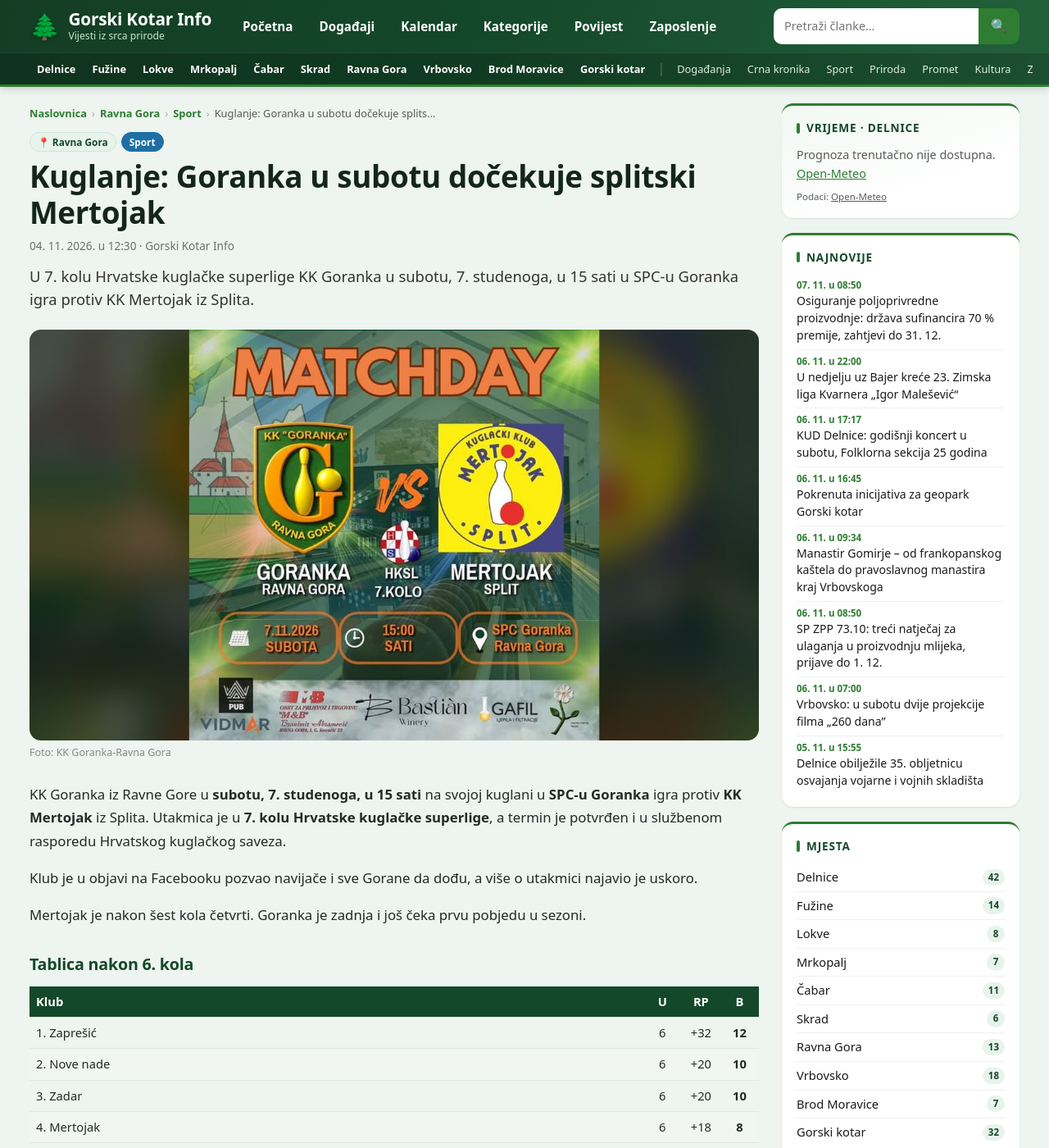
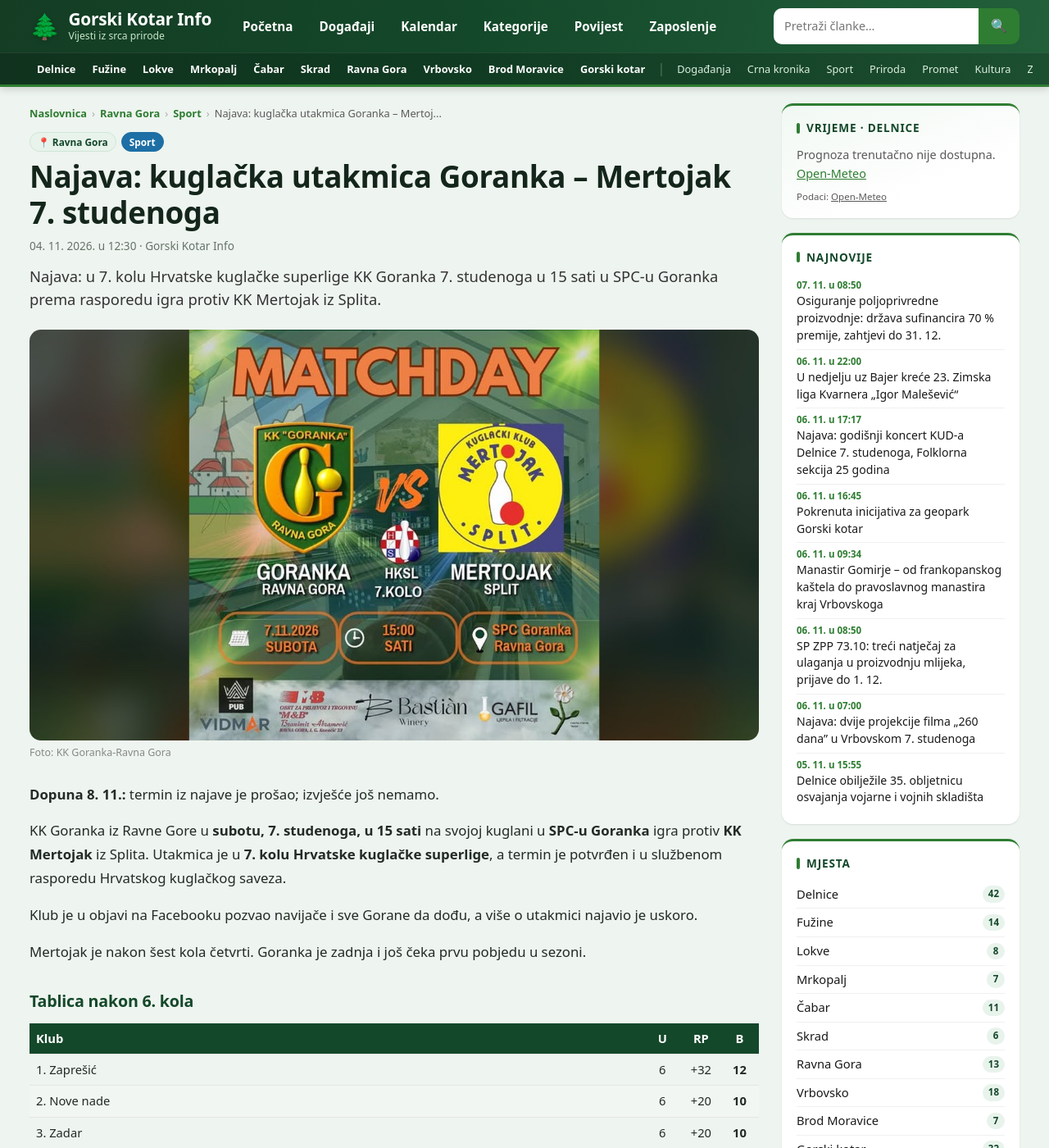
Before and after one commit to MojGK/gorski-kotar.info, a Jekyll site: the page built from _posts/2026-11-04-kuglanje-goranka-mertojak-7-kolo-hksl.md, in a window 1280 px wide and 1400 px high. Shown: the whole window at 82% size. Built offline with Jekyll 4.4.1, drawn with Linux system fonts in a browser that asks for light colours.

Commit message:
Arhivske najave 7. 11.: neutralni naslovi i dopuna (film 260 dana, KUD Delnice, Goranka–Mertojak)

```diff
--- a/_posts/2026-11-04-kuglanje-goranka-mertojak-7-kolo-hksl.md
+++ b/_posts/2026-11-04-kuglanje-goranka-mertojak-7-kolo-hksl.md
@@ -1,15 +1,17 @@
 ---
 layout: post
-title: "Kuglanje: Goranka u subotu dočekuje splitski Mertojak"
+title: "Najava: kuglačka utakmica Goranka – Mertojak 7. studenoga"
 date: 2026-11-04 12:30:00 +0100
 location: Ravna Gora
 type: Sport
 categories: [Ravna Gora, Sport]
-excerpt: "U 7. kolu Hrvatske kuglačke superlige KK Goranka u subotu, 7. studenoga, u 15 sati u SPC-u Goranka igra protiv KK Mertojak iz Splita."
+excerpt: "Najava: u 7. kolu Hrvatske kuglačke superlige KK Goranka 7. studenoga u 15 sati u SPC-u Goranka prema rasporedu igra protiv KK Mertojak iz Splita."
 image: /assets/images/kuglanje-goranka-mertojak-16x9.jpg
 image_alt: "Plakat KK Goranka za utakmicu 7. kola HKSL Goranka – Mertojak"
 image_credit: "Foto: KK Goranka-Ravna Gora"
 ---
+
+**Dopuna 8. 11.:** termin iz najave je prošao; izvješće još nemamo.
 
 KK Goranka iz Ravne Gore u **subotu, 7. studenoga, u 15 sati** na svojoj kuglani u **SPC-u Goranka** igra protiv **KK Mertojak** iz Splita. Utakmica je u **7. kolu Hrvatske kuglačke superlige**, a termin je potvrđen i u službenom rasporedu Hrvatskog kuglačkog saveza.
 
--- a/_posts/2026-11-06-kud-delnice-godisnji-koncert-7-studenoga.md
+++ b/_posts/2026-11-06-kud-delnice-godisnji-koncert-7-studenoga.md
@@ -1,15 +1,17 @@
 ---
 layout: post
-title: "KUD Delnice: godišnji koncert u subotu, Folklorna sekcija 25 godina"
+title: "Najava: godišnji koncert KUD-a Delnice 7. studenoga, Folklorna sekcija 25 godina"
 date: 2026-11-06 17:17:00 +0100
 location: Delnice
 type: Kultura
 categories: [Delnice, Kultura]
-excerpt: "U subotu 7. studenoga u 19 sati u Radničkom domu Delnice KUD Delnice priređuje godišnji koncert; ulaz je slobodan, pokrovitelj Grad Delnice. Folklorna sekcija obilježava 25, Show band Promili 20 godina."
+excerpt: "Najava: KUD Delnice najavio je godišnji koncert za 7. studenoga u 19 sati u Radničkom domu Delnice; ulaz je slobodan, pokrovitelj Grad Delnice. Folklorna sekcija obilježava 25, Show band Promili 20 godina."
 image: /assets/images/delnice-skolska-ulica.jpg
 image_alt: "Školska ulica u Delnicama, gdje se nalazi Radnički dom"
 image_credit: "Fotografija (Školska ulica, Delnice): Lan Glad / [Wikimedia Commons](https://commons.wikimedia.org/wiki/File:%C5%A0kolska_ulica,_Delnice.jpg), [CC BY-SA 4.0](https://creativecommons.org/licenses/by-sa/4.0/)"
 ---
+
+**Dopuna 8. 11.:** termin iz najave je prošao; izvješće još nemamo.
 
 **Kulturno-umjetničko društvo Delnice** u **subotu 7. studenoga u 19 sati** u **Radničkom domu** u Delnicama priprema svečani **godišnji koncert** – glazbenu i folklornu večer, javlja [Radio Gorski kotar](https://rgk.hr/kulturno-umjetnicko-drustvo-delnice-ove-subote-organizira-godisnji-koncert-uz-to-njihova-folklorna-skupina-slavi-25-godina-rada-a-20-godina-slave-clanovi-show-banda-promili/).
 
--- a/_posts/2026-11-06-vrbovsko-projekcije-filma-260-dana.md
+++ b/_posts/2026-11-06-vrbovsko-projekcije-filma-260-dana.md
@@ -1,6 +1,6 @@
 ---
 layout: post
-title: "Vrbovsko: u subotu dvije projekcije filma „260 dana”"
+title: "Najava: dvije projekcije filma „260 dana” u Vrbovskom 7. studenoga"
 date: 2026-11-06 07:00:00 +0100
 location: Vrbovsko
 type: Događanja
@@ -9,11 +9,13 @@ categories: [Vrbovsko, Događanja]
 event_date: 2026-11-07 17:00:00 +0100
 event_end: 2026-11-07 22:00:00 +0100
 event_place: "Dom kulture Vrbovsko, Željeznička 2"
-excerpt: "Matica hrvatska – ogranak Vrbovsko u subotu 7. studenoga u Domu kulture prikazuje hrvatsko-američku ratnu dramu „260 dana” u 17 i u 20 sati."
+excerpt: "Najava: Matica hrvatska – ogranak Vrbovsko najavila je za 7. studenoga u Domu kulture hrvatsko-američku ratnu dramu „260 dana” u 17 i u 20 sati."
 image: /assets/images/kino-projektor-ilustracija.jpg
 image_alt: "Filmski projektor u kino-dvorani (ilustrativna fotografija)"
 image_credit: "Fotografija: Juho Nurmi / [Wikimedia Commons](https://commons.wikimedia.org/wiki/File:Film_projector_in_Bio_Bristol_in_Helsinki,_Finland,_2010.jpg), [CC BY 4.0](https://creativecommons.org/licenses/by/4.0/) (ilustrativna)"
 ---
+
+**Dopuna 8. 11.:** termin iz najave je prošao; izvješće još nemamo.
 
 **📅 Subota, 7. studenoga 2026. · 🕔 17 i 20 sati · 📍 Dom kulture Vrbovsko, Željeznička 2**
 
```
